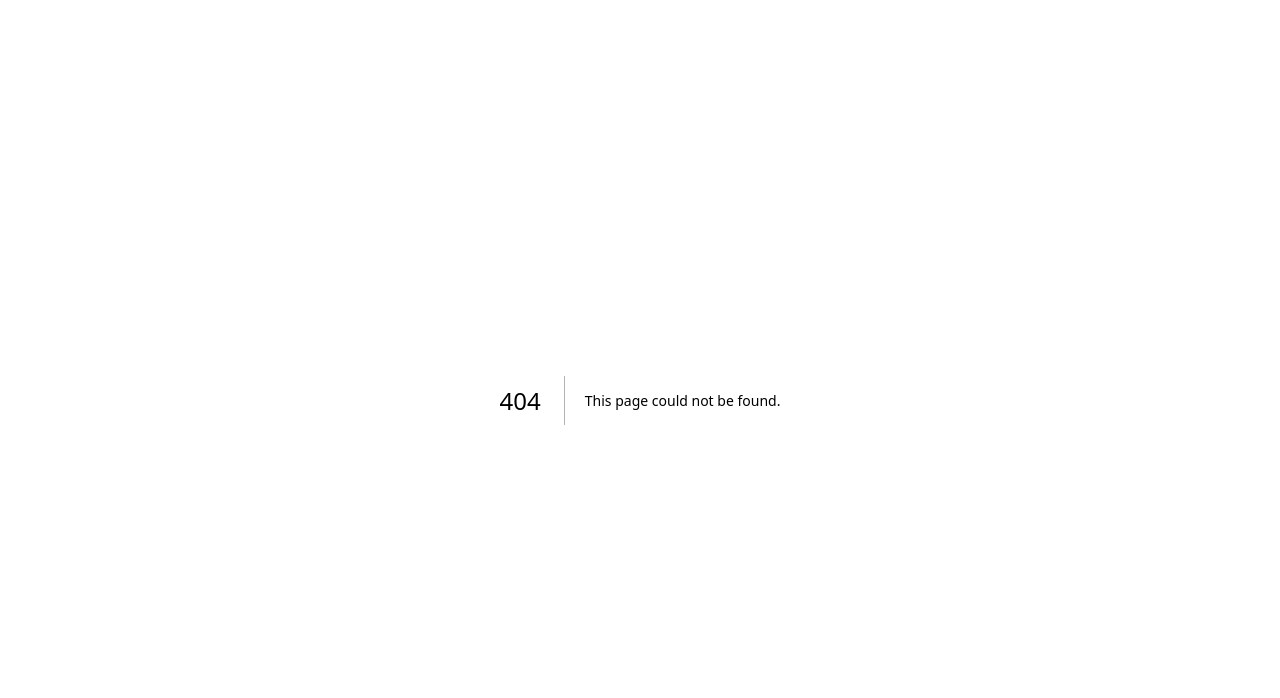
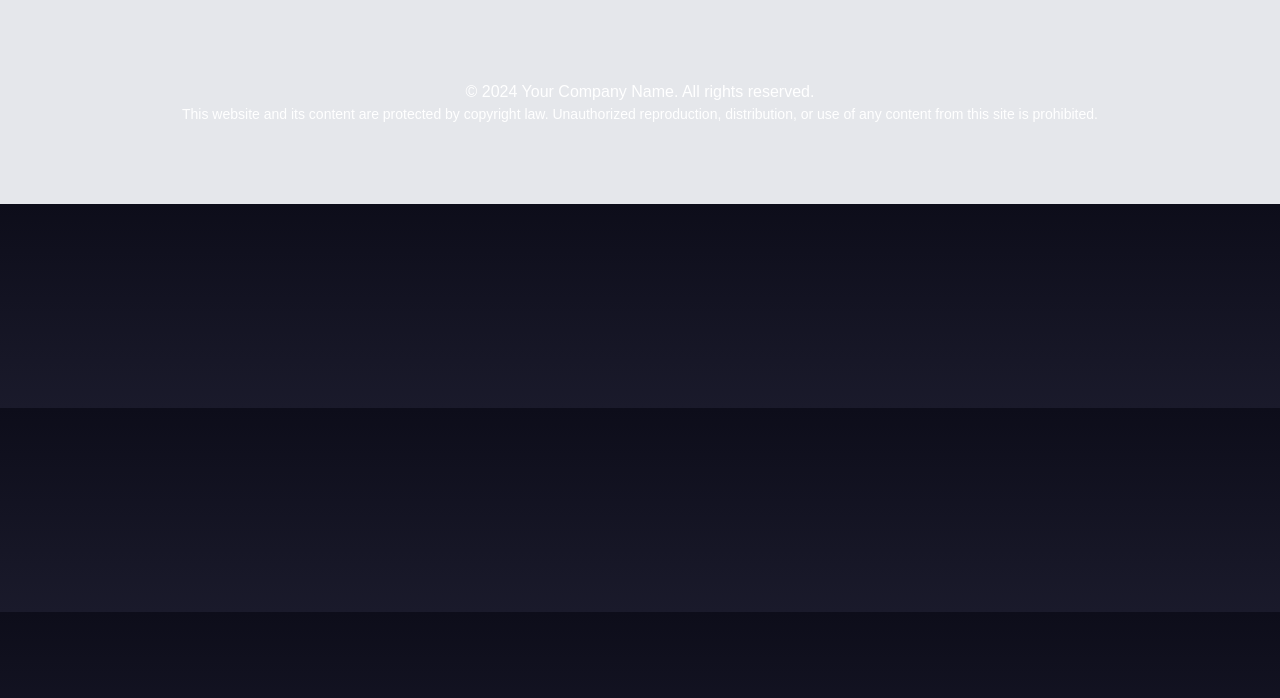
Before and after one commit to DharshanSR/Personal-Portfolio, a Next.js app: page /copyright in a window 1280 px wide. Before the commit this address had no page. Shown: the top 698 px of the page. Built offline with nearby package versions, Linux system fonts and the light colour scheme.

Commit message:
create a sepearte page for the copy right

```diff
--- /dev/null
+++ b/src/app/copyright/page.tsx
@@ -0,0 +1,14 @@
+import React from 'react'
+
+const CopyRight = () => {
+    return (
+        <div className="bg-[#E5E7EB] text-white text-center py-20">
+            <p>&copy; {new Date().getFullYear()} Your Company Name. All rights reserved.</p>
+            <p className="text-sm">
+                This website and its content are protected by copyright law. Unauthorized reproduction, distribution, or use of any content from this site is prohibited.
+            </p>
+        </div>
+    )
+}
+
+export default CopyRight;
```
